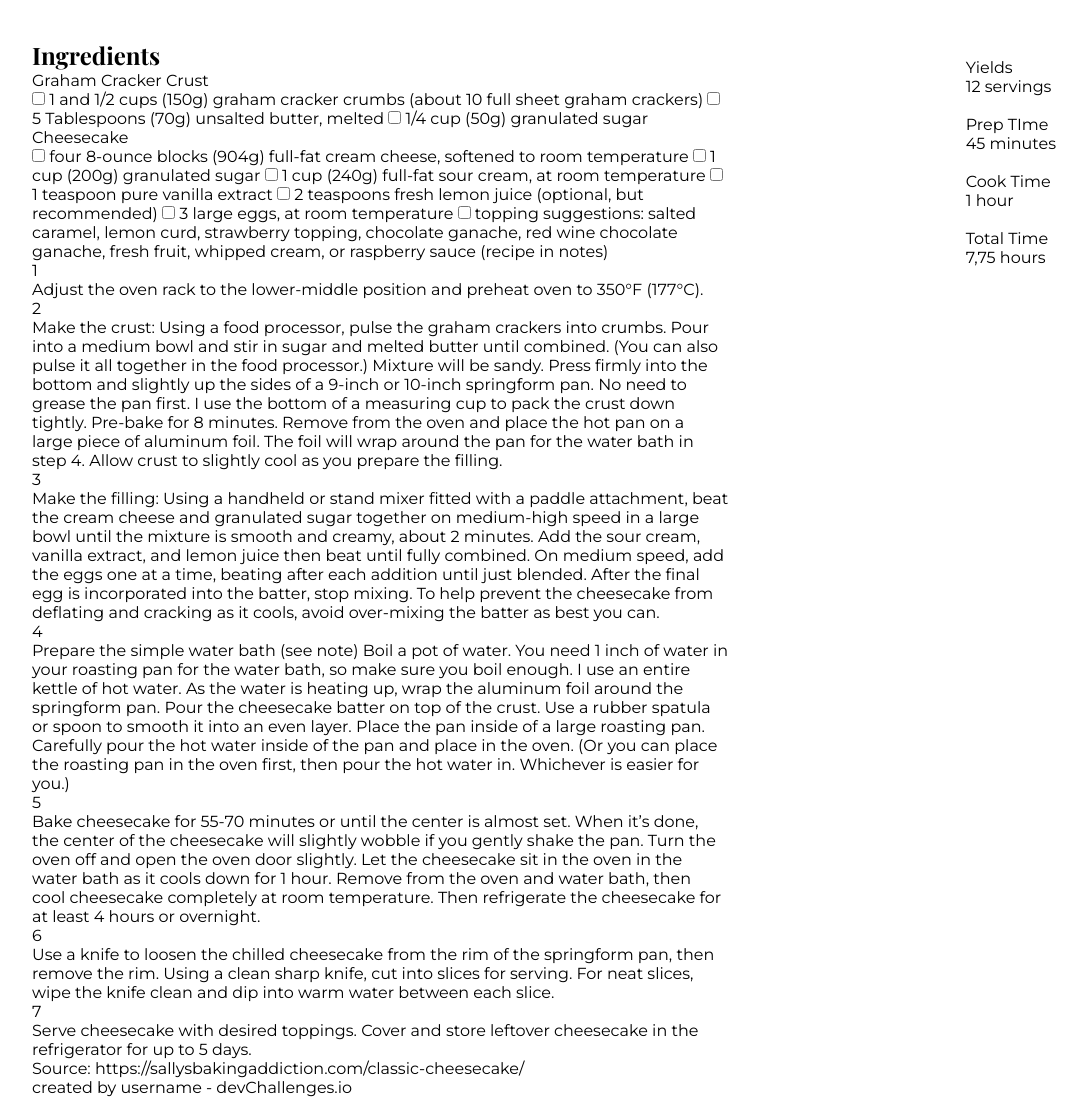
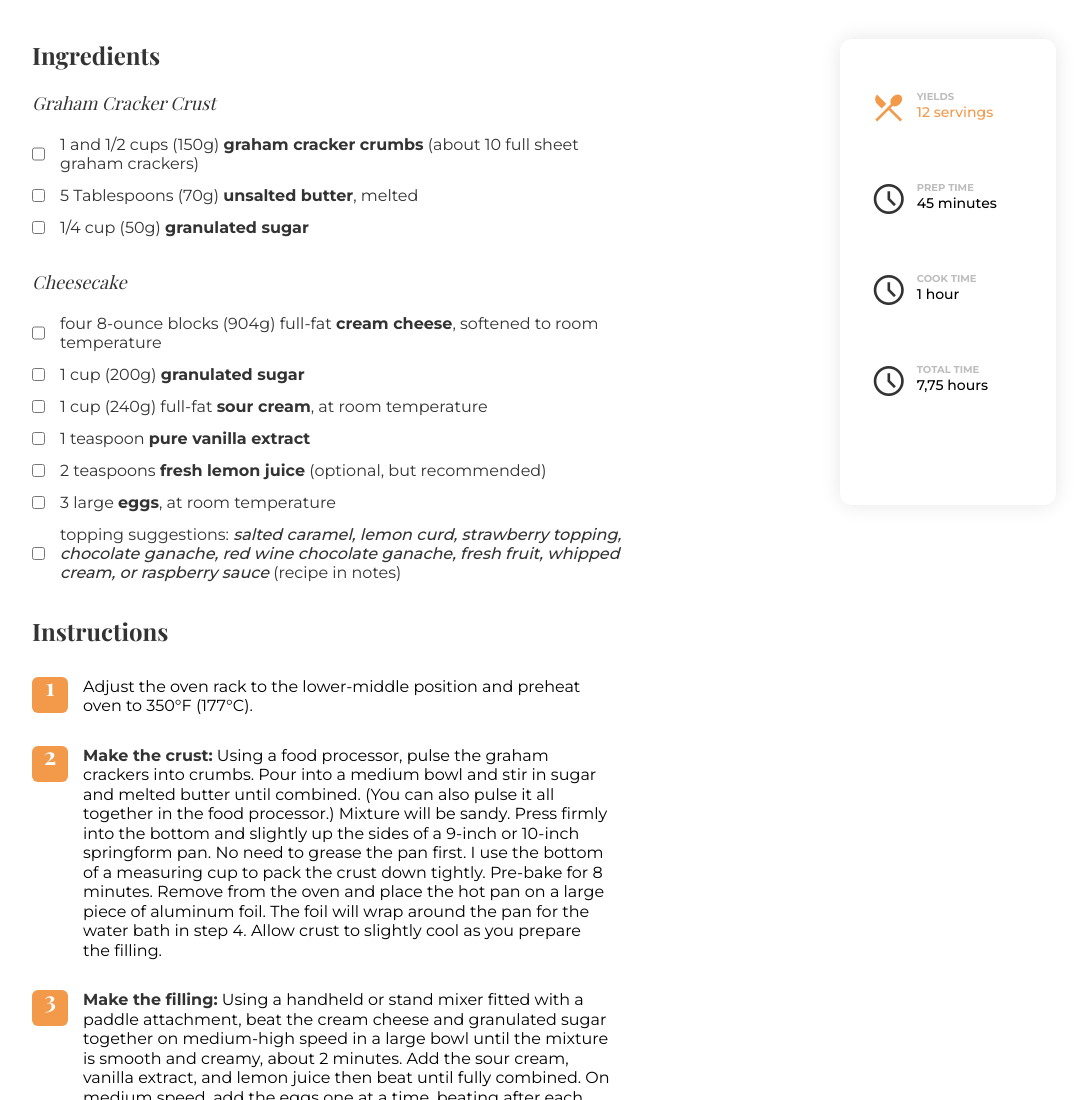
Before and after one commit to FatimaGR/Recipe-page-solution, a plain HTML site: page index.html in a window 1280 px wide. Shown: the part 760-1860 px from the top of the page, without its empty margins (96-1183 px from the left). Drawn offline with nearby package versions, Linux system fonts and the light colour scheme.

Commit message:
Added instruction and information styles

```diff
--- a/index.html
+++ b/index.html
@@ -8,6 +8,7 @@
   maximum-scale=5"
     />
     <link rel="icon" href="./images/devchallenges.png" />
+    <link rel="stylesheet" href="https://fonts.googleapis.com/css2?family=Material+Symbols+Outlined:opsz,wght,FILL,GRAD@48,400,0,0" />
     <link rel="stylesheet" href="./styles/global.css">
     <title>Devchallenges</title>
   </head>
@@ -22,47 +23,69 @@
         <img src="./images/photo1.png" alt="Classic cheesecake recipe">
       </section>
       <section class="section-container">
-        <div class="">
+        <div class="preparation">
           <div class="ingredients">
             <h3>Ingredients</h3>
-            <p>Graham Cracker Crust</p>
+            <p class="subtitle">Graham Cracker Crust</p>
 
-            <div>
+            <div class="list">
+              <div class="element">
                 <input type="checkbox" name="ingredients" id="ingredient-1">
-              <label for="ingredient-1">1 and 1/2 cups (150g) <a>graham cracker crumbs</a> (about 10 full sheet graham crackers)</label>
+                <label for="ingredient-1">1 and 1/2 cups (150g) <b>graham cracker crumbs</b> (about 10 full sheet graham crackers)</label>
+              </div>
+              <div class="element">
                 <input type="checkbox" name="ingredients" id="ingredient-2">
-              <label for="ingredient-2">5 Tablespoons (70g) <a>unsalted butter</a>, melted</label>
+                <label for="ingredient-2">5 Tablespoons (70g) <b>unsalted butter</b>, melted</label>
+              </div>
+              <div class="element">
                 <input type="checkbox" name="ingredients" id="ingredient-3">
-              <label for="ingredient-3">1/4 cup (50g) <a>granulated sugar</a></label>
+                <label for="ingredient-3">1/4 cup (50g) <b>granulated sugar</b></label>
+              </div>
             </div>
 
-            <p>Cheesecake</p>
+            <p class="subtitle">Cheesecake</p>
 
-            <div>
+            <div class="list">
+              <div class="element">
                 <input type="checkbox" name="cheesecakes" id="cheesecake-1">
-              <label for="cheesecake-1">four 8-ounce blocks (904g) full-fat <a>cream cheese</a>, softened to room temperature</label>
+                <label for="cheesecake-1">four 8-ounce blocks (904g) full-fat <b>cream cheese</b>, softened to room temperature</label>
+              </div>
+              <div class="element">
                 <input type="checkbox" name="cheesecakes" id="cheesecake-2">
-              <label for="cheesecake-2">1 cup (200g) <a>granulated sugar</a></label>
+                <label for="cheesecake-2">1 cup (200g) <b>granulated sugar</b></label>
+              </div>
+              <div class="element">
                 <input type="checkbox" name="cheesecakes" id="cheesecake-3">
-              <label for="cheesecake-3">1 cup (240g) full-fat <a>sour cream</a>, at room temperature</label>
+                <label for="cheesecake-3">1 cup (240g) full-fat <b>sour cream</b>, at room temperature</label>
+              </div>
+              <div class="element">
+
                 <input type="checkbox" name="cheesecakes" id="cheesecake-4">
-              <label for="cheesecake-4">1 teaspoon <a>pure vanilla extract</a></label>
+                <label for="cheesecake-4">1 teaspoon <b>pure vanilla extract</b></label>
+              </div>
+              <div class="element">
                 <input type="checkbox" name="cheesecakes" id="cheesecake-5">
-              <label for="cheesecake-5">2 teaspoons <a>fresh lemon juice</a> (optional, but recommended)</label>
+                <label for="cheesecake-5">2 teaspoons <b>fresh lemon juice</b> (optional, but recommended)</label>
+              </div>
+              <div class="element">
                 <input type="checkbox" name="cheesecakes" id="cheesecake-6">
-              <label for="cheesecake-6">3 large <a>eggs</a>, at room temperature</label>
+                <label for="cheesecake-6">3 large <b>eggs</b>, at room temperature</label>
+              </div>
+              <div class="element">
                 <input type="checkbox" name="cheesecakes" id="cheesecake-7">
-              <label for="cheesecake-7">topping suggestions: salted caramel, lemon curd, strawberry topping, chocolate ganache, red wine chocolate ganache, fresh fruit, whipped cream, or raspberry sauce (recipe in notes) </label>
+                <label for="cheesecake-7">topping suggestions: <a class="italic-element">salted caramel, lemon curd, strawberry topping, chocolate ganache, red wine chocolate ganache, fresh fruit, whipped cream, or raspberry sauce</a> (recipe in notes) </label>
+              </div>
             </div>
           </div>
           <div class="instructions">
+            <h3>Instructions</h3>
             <div class="instruction">
               <p class="number">1</p>
               <p>Adjust the oven rack to the lower-middle position and preheat oven to 350°F (177°C).</p>
             </div>
             <div class="instruction">
               <p class="number">2</p>
-              <p><a>Make the crust:</a> Using a food processor, pulse the graham crackers into crumbs.
+              <p><b>Make the crust:</b> Using a food processor, pulse the graham crackers into crumbs.
                 Pour into a medium bowl and stir in sugar and melted butter until combined.
                 (You can also pulse it all together in the food processor.) Mixture will be sandy.
                 Press firmly into the bottom and slightly up the sides of a 9-inch or 10-inch springform pan.
@@ -72,7 +95,7 @@
             </div>
             <div class="instruction">
               <p class="number">3</p>
-              <p><a>Make the filling:</a> Using a handheld or stand mixer fitted with a paddle attachment,
+              <p><b>Make the filling:</b> Using a handheld or stand mixer fitted with a paddle attachment,
                 beat the cream cheese and granulated sugar together on medium-high speed in a large bowl until the mixture is smooth and creamy,
                 about 2 minutes. Add the sour cream, vanilla extract, and lemon juice then beat until fully combined.
                 On medium speed, add the eggs one at a time, beating after each addition until just blended.
@@ -81,7 +104,7 @@
             </div>
             <div class="instruction">
               <p class="number">4</p>
-              <p><a>Prepare the simple water bath (see note)</a> Boil a pot of water. You need 1 inch of water in your roasting pan for the water bath,
+              <p><b>Prepare the simple water bath (see note)</b> Boil a pot of water. You need 1 inch of water in your roasting pan for the water bath,
                 so make sure you boil enough. I use an entire kettle of hot water. As the water is heating up, wrap the aluminum foil
                 around the springform pan. Pour the cheesecake batter on top of the crust. Use a rubber spatula or spoon to smooth it into an even layer.
                 Place the pan inside of a large roasting pan. Carefully pour the hot water inside of the pan and place in the oven.
@@ -106,33 +129,41 @@
             </div>
           </div>
         </div>
-        <div class="other">
+        <div class="information">
           <div class="card">
-            <img src="" alt="">
+            <span class="material-symbols-outlined icon orange">
+              restaurant_menu
+            </span>
             <div>
-              <p>Yields</p>
-              <p>12 servings</p>
+              <p class="title">Yields</p>
+              <p class="description orange">12 servings</p>
             </div>
           </div>
           <div class="card">
-            <img src="" alt="">
+            <span class="material-symbols-outlined icon">
+              schedule
+            </span>
             <div>
-              <p>Prep TIme</p>
-              <p>45 minutes</p>
+              <p class="title">Prep TIme</p>
+              <p class="description">45 minutes</p>
             </div>
           </div>
           <div class="card">
-            <img src="" alt="">
+            <span class="material-symbols-outlined icon">
+              schedule
+            </span>
             <div>
-              <p>Cook Time</p>
-              <p>1 hour</p>
+              <p class="title">Cook Time</p>
+              <p class="description">1 hour</p>
             </div>
           </div>
           <div class="card">
-            <img src="" alt="">
+            <span class="material-symbols-outlined icon">
+              schedule
+            </span>
             <div>
-              <p>Total Time</p>
-              <p>7,75 hours</p>
+              <p class="title">Total Time</p>
+              <p class="description">7,75 hours</p>
             </div>
           </div>
         </div>
--- a/styles/styles.css
+++ b/styles/styles.css
@@ -7,6 +7,7 @@
   --font-family-secondary: 'Playfair Display', serif;
   /* colors */
   --black: #000000;
+  --white: #FFFFFF;
   --gray-1: #333333;
   --gray-2: #4F4F4F;
   --gray-4: #BDBDBD;
@@ -31,9 +32,6 @@ h1{
 h3{
   font-size: 24px;
 }
-/* .other{
-  display: none;
-} */
 
 /* description styles */
 .description{
@@ -60,8 +58,98 @@ h3{
 }
 
 .section-container{
-  display: grid;
-  grid-template-columns: 4fr 1fr;
-  justify-items: end;
-  gap: 15%;
+  display: flex;
+  justify-content: space-between;
 }
+.preparation{
+  color: var(--gray-1);
+  display: flex;
+  flex-direction: column;
+  gap: 20px;
+  max-width: 600px;
+}
+.ingredients{
+  display: flex;
+  flex-direction: column;
+  gap: 20px;
+}
+.ingredients .element{
+  display: flex;
+  gap: 15px;
+  margin-bottom: 13px;
+}
+.subtitle{
+  font-family: var(--font-family-secondary);
+  font-style: italic;
+  font-size: 18px;
+}
+.italic-element{
+  font-style: italic;
+  font-weight: 500;
+}
+.instructions{
+  display: flex;
+  flex-direction: column;
+  gap: 30px;
+}
+.instruction{
+  display: flex;
+  gap: 15px;
+  max-width: 100%;
+}
+.instruction .number{
+  width: 36px;
+  height: 36px;
+  border-radius: 6px;
+  background-color: var(--orange);
+  color: var(--white);
+  font-weight: 700;
+  text-align: center;
+  vertical-align: middle;
+  font-size: 24px;
+  font-family: var(--font-family-secondary);
+  box-sizing: border-box;
+}
+.instruction p{
+  color: var(--black);
+  line-height: 19.5px;
+  max-width: 528px;
+}
+.instruction b{
+  color: var(--gray-1);
+}
+
+/* information styles */
+.information{
+  height: fit-content;
+  width: 216px;
+  display: flex;
+  flex-direction: column;
+  align-items: center;
+  padding: 5% 3%;
+  border-radius: 12px;
+  box-sizing: border-box;
+  box-shadow: 0px 0px 20px 0px #0000001A;
+}
+.information .card{
+  display: flex;
+  gap: 10px;
+  width: 100%;
+}
+.icon{
+  font-size: 36px;
+  color: var(--gray-1);
+}
+.orange{
+  color: var(--orange);
+}
+.information .title{
+  font-size: 10px;
+  color: var(--gray-4);
+  text-transform: uppercase;
+  font-weight: 700;
+}
+.information .description{
+  font-size: 14px;
+  font-weight: 500;
+}
```
Lines whose indentation alone changed are shown as unchanged.
